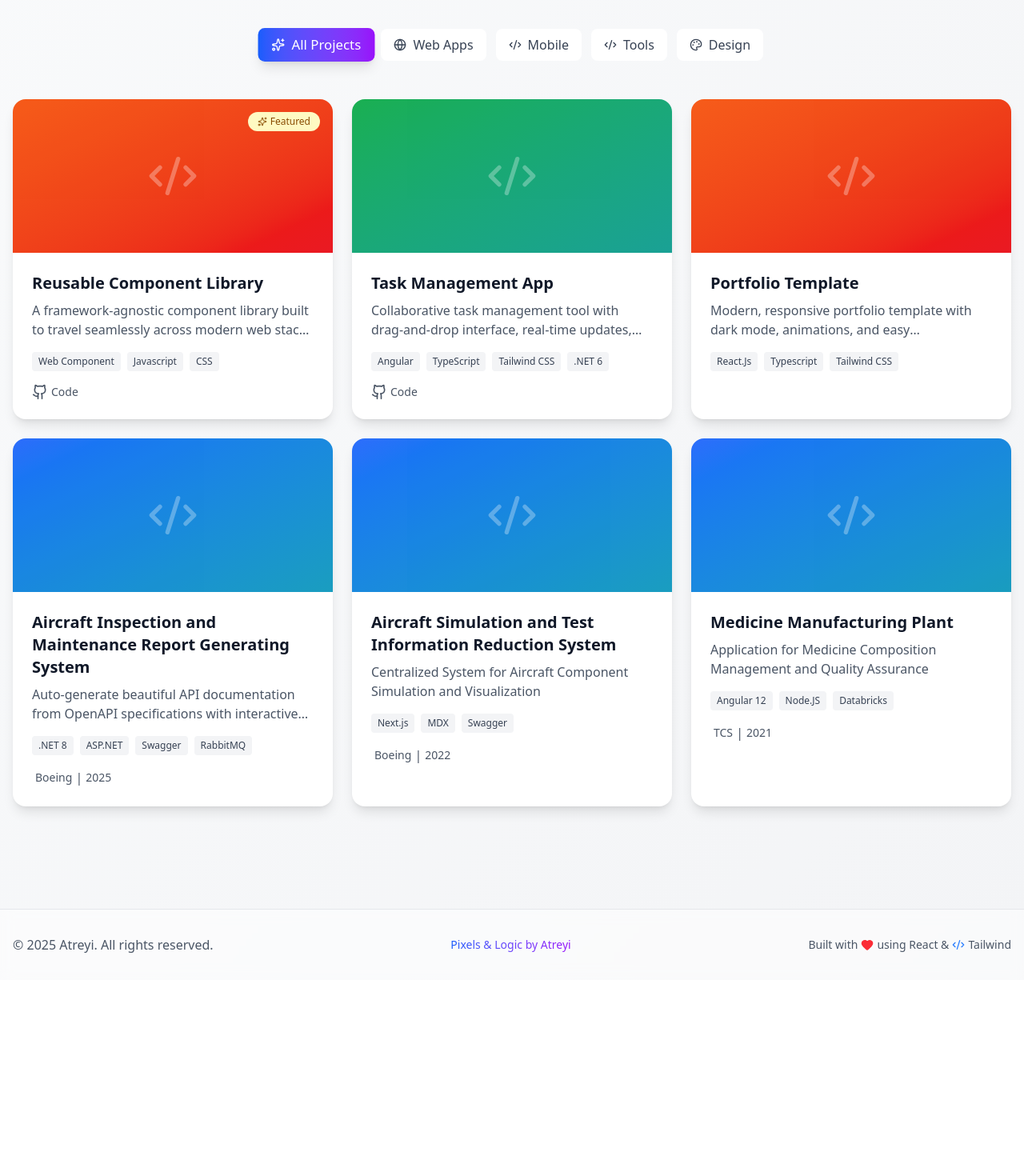
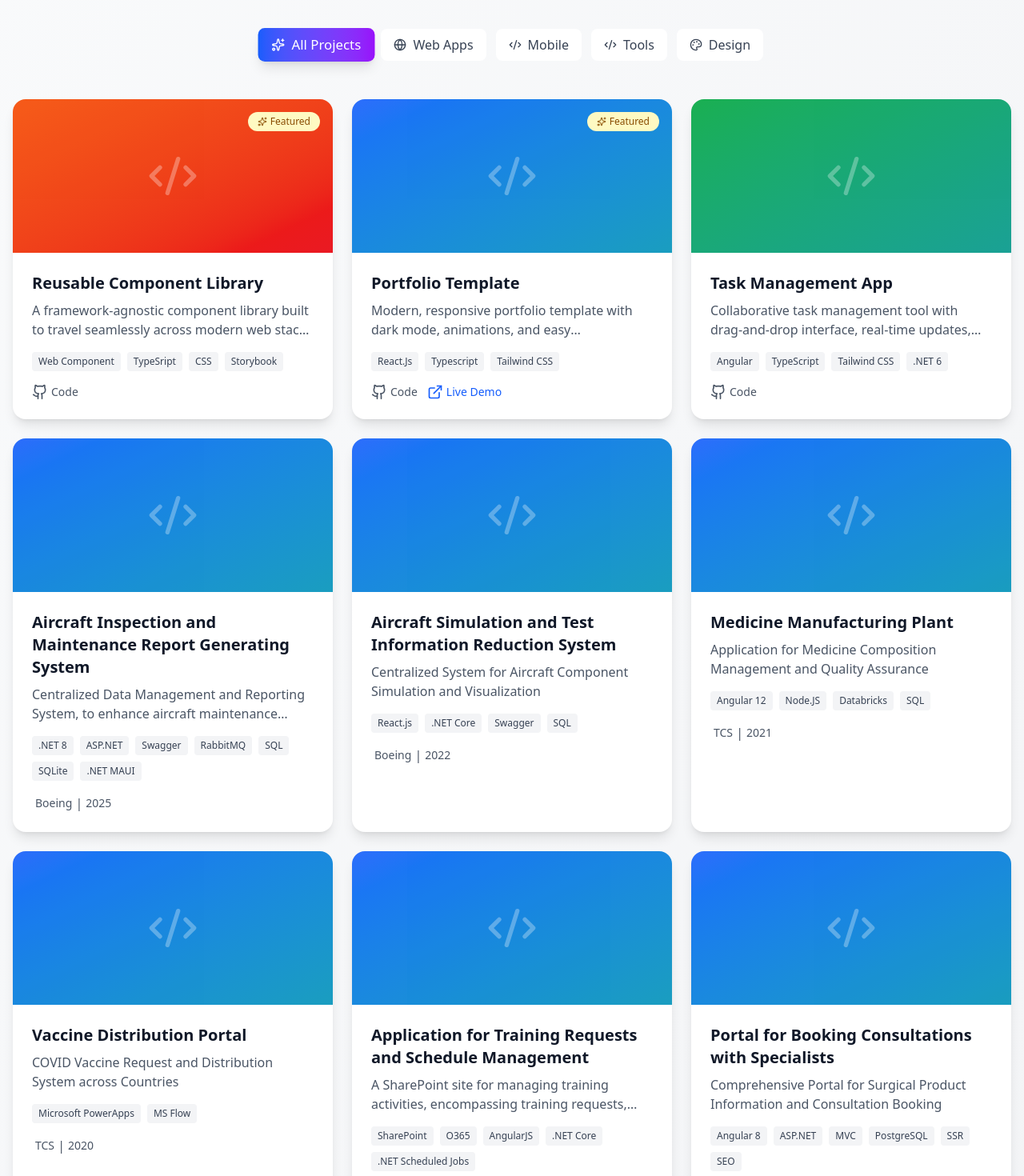
Before and after one commit to atreyidas93/pixel-and-logic, a React (Vite) app: page /projects in a window 1280 px wide. Shown: the part 260-1730 px from the top of the page at 80% size. Before the commit the page ends 1485 px from the top, so only its background shows below. Built offline with nearby package versions, Linux system fonts and the light colour scheme.

Commit message:
Updated Projects

```diff
--- a/src/App.tsx
+++ b/src/App.tsx
@@ -1,5 +1,5 @@
 import React, { useState, useEffect, createContext, useContext } from 'react';
-import { BrowserRouter as Router, Routes, Route } from 'react-router-dom';
+import { Routes, Route, BrowserRouter } from 'react-router-dom';
 import Header from './components/Header';
 import Footer from './components/Footer';
 import Home from './pages/home';
@@ -62,7 +62,7 @@ const App: React.FC = () => {
   return (
     <ThemeContext.Provider value={{ theme, toggleTheme }}>
       <SessionContext.Provider value={{ sessionTime }}>
-        <Router>
+        <BrowserRouter basename={import.meta.env.BASE_URL}>
           <div className="min-h-screen bg-gradient-to-br from-gray-50 to-gray-100 dark:from-gray-900 dark:to-gray-800 transition-all duration-300">
             <Header />
             <main className="pt-20">
@@ -75,7 +75,7 @@ const App: React.FC = () => {
             </main>
             <Footer />
           </div>
-        </Router>
+        </BrowserRouter>
       </SessionContext.Provider>
     </ThemeContext.Provider>
   );
--- a/src/pages/projects.tsx
+++ b/src/pages/projects.tsx
@@ -25,12 +25,22 @@ const Projects: React.FC = () => {
       title: 'Reusable Component Library',
       description: 'A framework-agnostic component library built to travel seamlessly across modern web stacks — React, Angular, Vue, or plain Web Components.',
       category: 'design',
-      technologies: ['Web Component', 'Javascript', 'CSS'],
+      technologies: ['Web Component', 'TypeSript', 'CSS', 'Storybook'],
       github: 'https://github.com/atreyidas93/nomad-ui-lib',
       featured: true,
     },
     {
       id: 2,
+      title: 'Portfolio Template',
+      description: 'Modern, responsive portfolio template with dark mode, animations, and easy customization.',
+      category: 'web',
+      technologies: ['React.Js', 'Typescript', 'Tailwind CSS'],
+      github: 'https://github.com/atreyidas93/pixel-and-logic',
+      live: 'https://atreyidas93.github.io/pixel-and-logic/',
+      featured: true
+    },
+    {
+      id: 3,
       title: 'Task Management App',
       description: 'Collaborative task management tool with drag-and-drop interface, real-time updates, and team analytics.',
       category: 'tool',
@@ -38,18 +48,11 @@ const Projects: React.FC = () => {
       github: 'https://github.com/atreyidas93/task-management-system',
     },
     {
-      id: 3,
-      title: 'Portfolio Template',
-      description: 'Modern, responsive portfolio template with dark mode, animations, and easy customization.',
-      category: 'design',
-      technologies: ['React.Js', 'Typescript', 'Tailwind CSS'],
-    },
-    {
       id: 4,
       title: 'Aircraft Inspection and Maintenance Report Generating System',
-      description: 'Auto-generate beautiful API documentation from OpenAPI specifications with interactive examples.',
+      description: 'Centralized Data Management and Reporting System, to enhance aircraft maintenance efficiency through improved health checks',
       category: 'web',
-      technologies: ['.NET 8', 'ASP.NET', 'Swagger', 'RabbitMQ'],
+      technologies: ['.NET 8', 'ASP.NET', 'Swagger', 'RabbitMQ', 'SQL', 'SQLite', '.NET MAUI'],
       organization: 'Boeing',
       year: 2025
     },
@@ -58,18 +61,45 @@ const Projects: React.FC = () => {
       title: 'Aircraft Simulation and Test Information Reduction System',
       description: 'Centralized System for Aircraft Component Simulation and Visualization',
       category: 'web',
-      technologies: ['Next.js', 'MDX', 'Swagger'],
+      technologies: ['React.js', '.NET Core', 'Swagger', 'SQL'],
       organization: 'Boeing',
       year: 2022
     },
     {
       id: 6,
       title: 'Medicine Manufacturing Plant',
-      description: 'Application for Medicine Composition Management and Quality Assurance ',
+      description: 'Application for Medicine Composition Management and Quality Assurance',
       category: 'web',
-      technologies: ['Angular 12', 'Node.JS', 'Databricks'],
+      technologies: ['Angular 12', 'Node.JS', 'Databricks', 'SQL'],
       organization: 'TCS',
       year: 2021
+    },
+    {
+      id: 7,
+      title: 'Vaccine Distribution Portal',
+      description: 'COVID Vaccine Request and Distribution System across Countries',
+      category: 'web',
+      technologies: ['Microsoft PowerApps', 'MS Flow'],
+      organization: 'TCS',
+      year: 2020
+    },
+    {
+      id: 8,
+      title: 'Application for Training Requests and Schedule Management',
+      description: 'A SharePoint site for managing training activities, encompassing training requests, scheduling, session creation, and learner group management',
+      category: 'web',
+      technologies: ['SharePoint', 'O365', 'AngularJS', '.NET Core', '.NET Scheduled Jobs'],
+      organization: 'TCS',
+      year: 2019
+    },
+    {
+      id: 9,
+      title: 'Portal for Booking Consultations with Specialists',
+      description: 'Comprehensive Portal for Surgical Product Information and Consultation Booking',
+      category: 'web',
+      technologies: ['Angular 8', 'ASP.NET', 'MVC', 'PostgreSQL', 'SSR', 'SEO'],
+      organization: 'TCS',
+      year: 2018
     },
   ];
 
```
